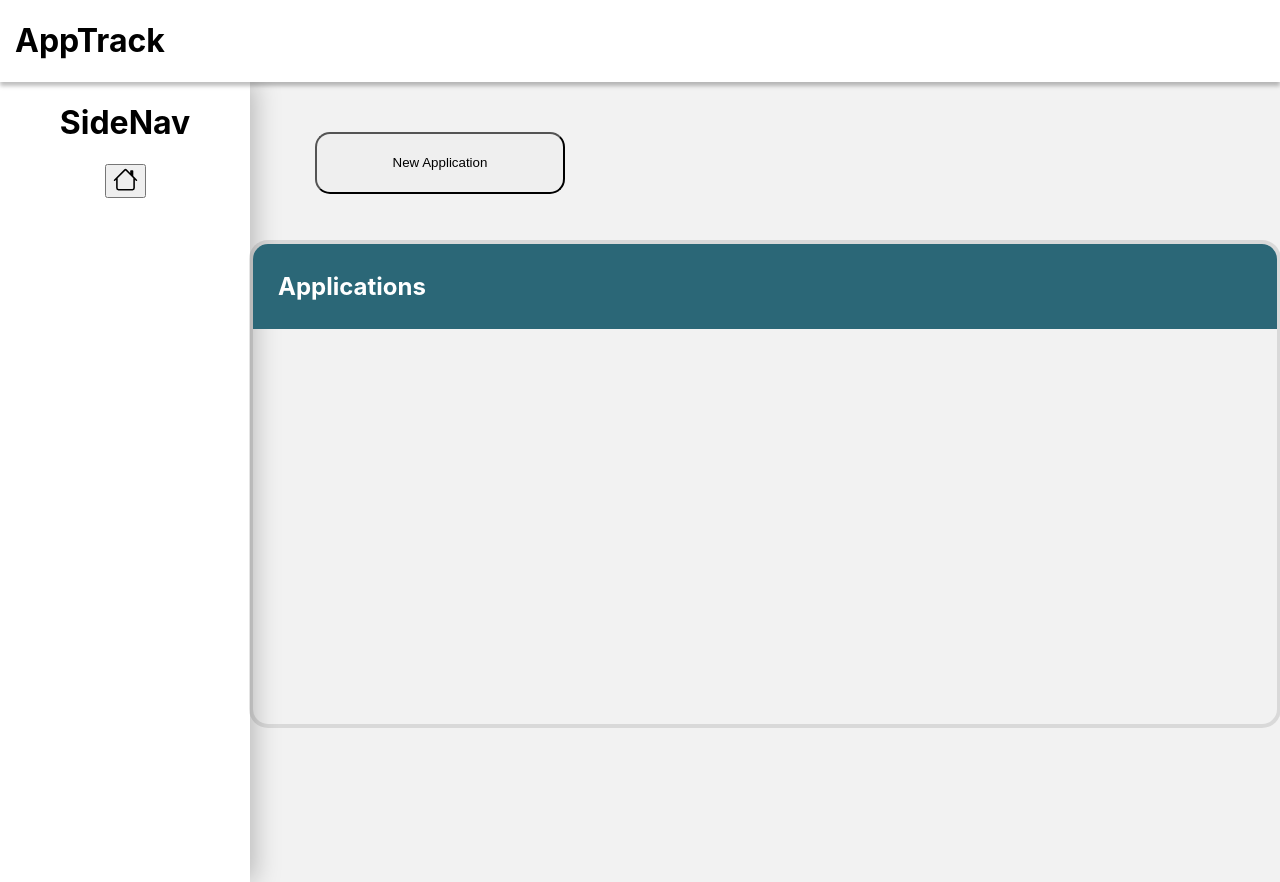
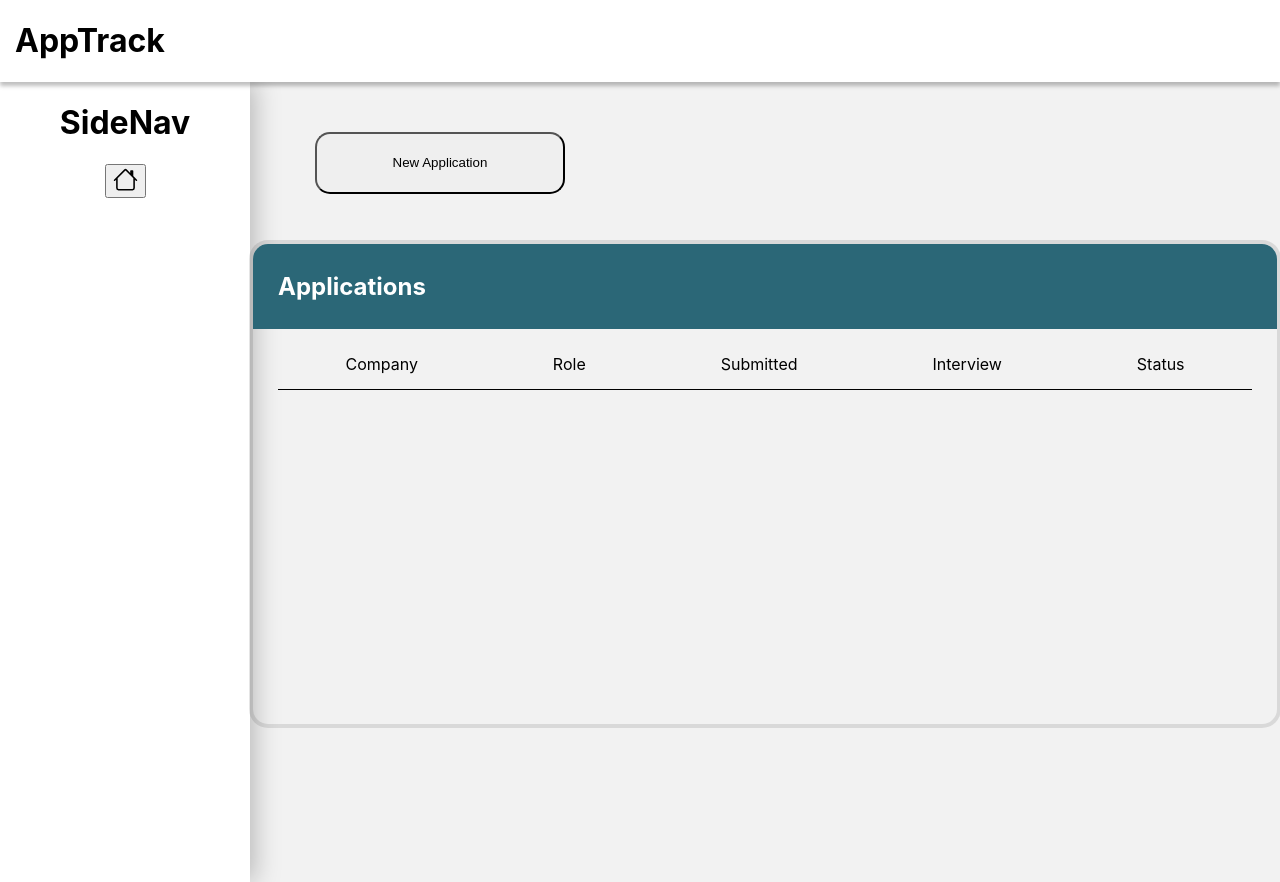
Before and after one commit to bruceabrigo/AppTrack, a React (Create React App) app: page / in a window 1280 px wide. Built offline with nearby package versions, Linux system fonts and the light colour scheme.

Commit message:
added heading for applications

```diff
--- a/src/components/home.js
+++ b/src/components/home.js
@@ -10,9 +10,18 @@ const Home = (props) => {
         New Application
     </button>
     <div className="centered-content">
-      <div className="homebox">
+      <div className="content-container">
         <div className="content-bar">
             <h1 className="content-bar-title">Applications</h1>
+        </div>
+        <div className="application-container">
+            <ul className="applications">
+                <li>Company</li>
+                <li>Role</li>
+                <li>Submitted</li>
+                <li>Interview</li>
+                <li>Status</li>
+            </ul>
         </div>
       </div>
     </div>
--- a/src/components/home.scss
+++ b/src/components/home.scss
@@ -1,4 +1,4 @@
-.homebox {
+.content-container {
     position: relative;
     box-shadow: 0px 0px 0px 4px rgba(0, 0, 0, 0.10);
     border-radius: 15px;
@@ -39,3 +39,13 @@
     border-radius: 15px;
     margin: 50px 0px 50px 315px;
   }
+
+  .applications {
+    margin: 25px;
+    padding-left: 0;
+    padding-bottom: 15px;
+    display: flex;
+    justify-content: space-around;
+    list-style: none;
+    border-bottom: 1px solid black;
+  }
```
